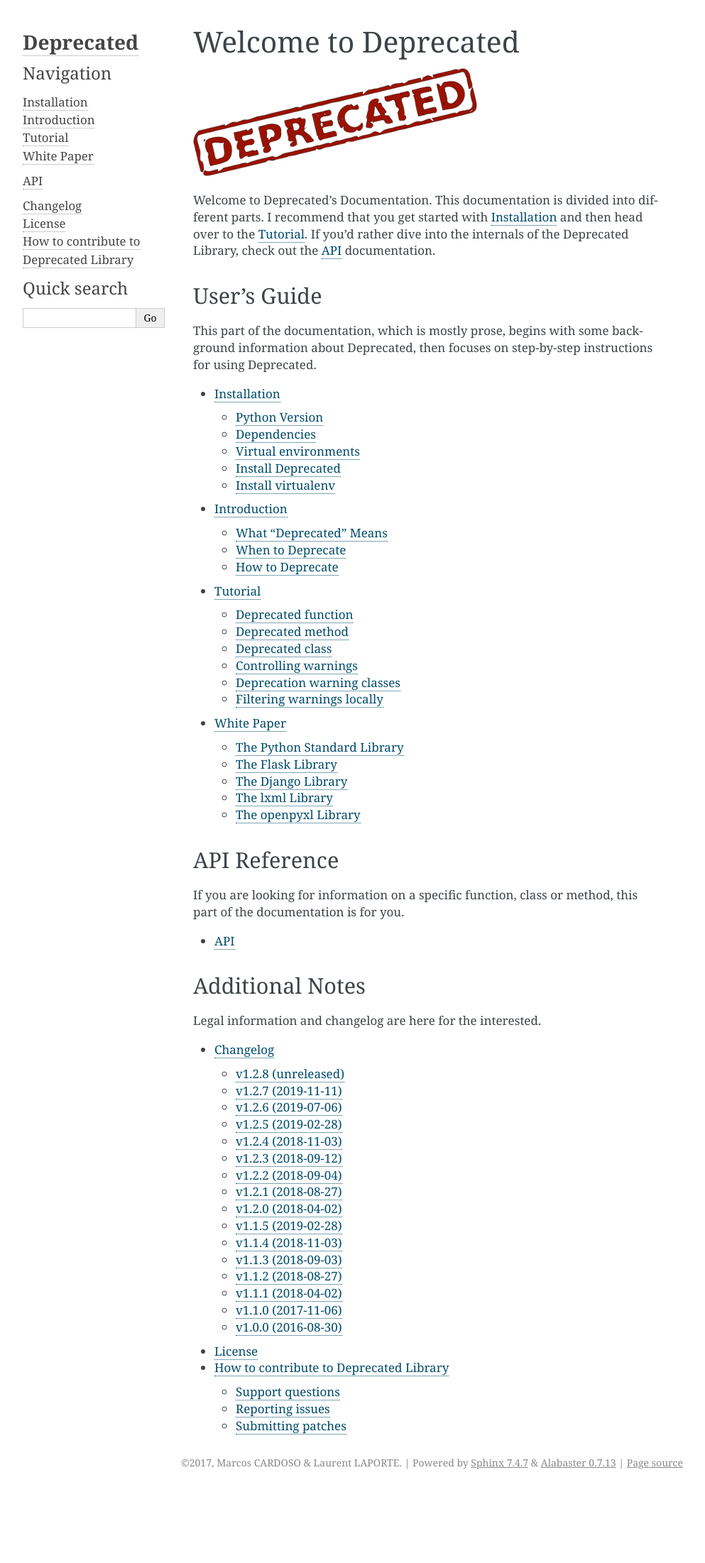
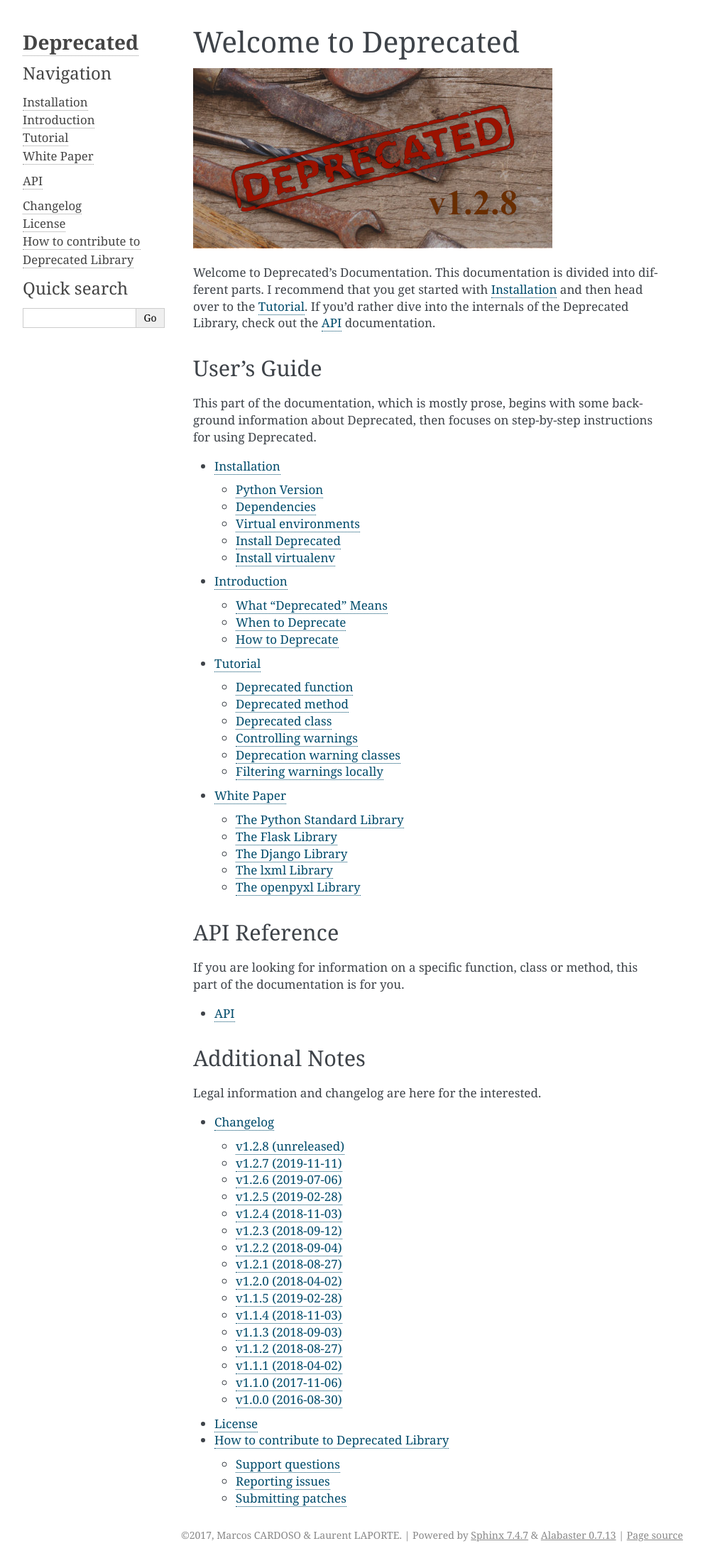
Before and after one commit to laurent-laporte-pro/deprecated, a Sphinx documentation site: the page built from docs/source/index.rst, in a window 1280 px wide. Shown: the whole page at 71% size, without its empty margins (148-1141 px from the left). Built offline with Sphinx 7.4.7, drawn with Linux system fonts in a browser that asks for light colours; before the commit the page ends 2100 px from its top, so only the background shows below that.

Commit message:
Customize the sidebar to add links to the documentation, to the source in GitHub and to the Bug tracker. Add a logo in the sidebar and change the logo in the main page to see the library version.

```diff
--- a/CHANGELOG.rst
+++ b/CHANGELOG.rst
@@ -36,6 +36,9 @@ Documentation
 
 - The :ref:`api` documentation and the :ref:`tutorial` is improved to explain how to use
   custom warning categories and local filtering (warning filtering at function call).
+
+- Customize the sidebar to add links to the documentation, to the source in GitHub and to the Bug tracker.
+  Add a logo in the sidebar and change the logo in the main page to see the library version.
 
 
 Other
--- a/docs/source/index.rst
+++ b/docs/source/index.rst
@@ -1,7 +1,7 @@
 Welcome to Deprecated
 =====================
 
-.. image:: _static/logo-full.png
+.. image:: _static/banner.png
    :alt: Deprecated: When once-stable features are removed in upcoming releases
 
 Welcome to Deprecated’s Documentation.
```
Also changed, not shown: docs/source/_static/banner.png (added), docs/source/_static/logo-full.png.
